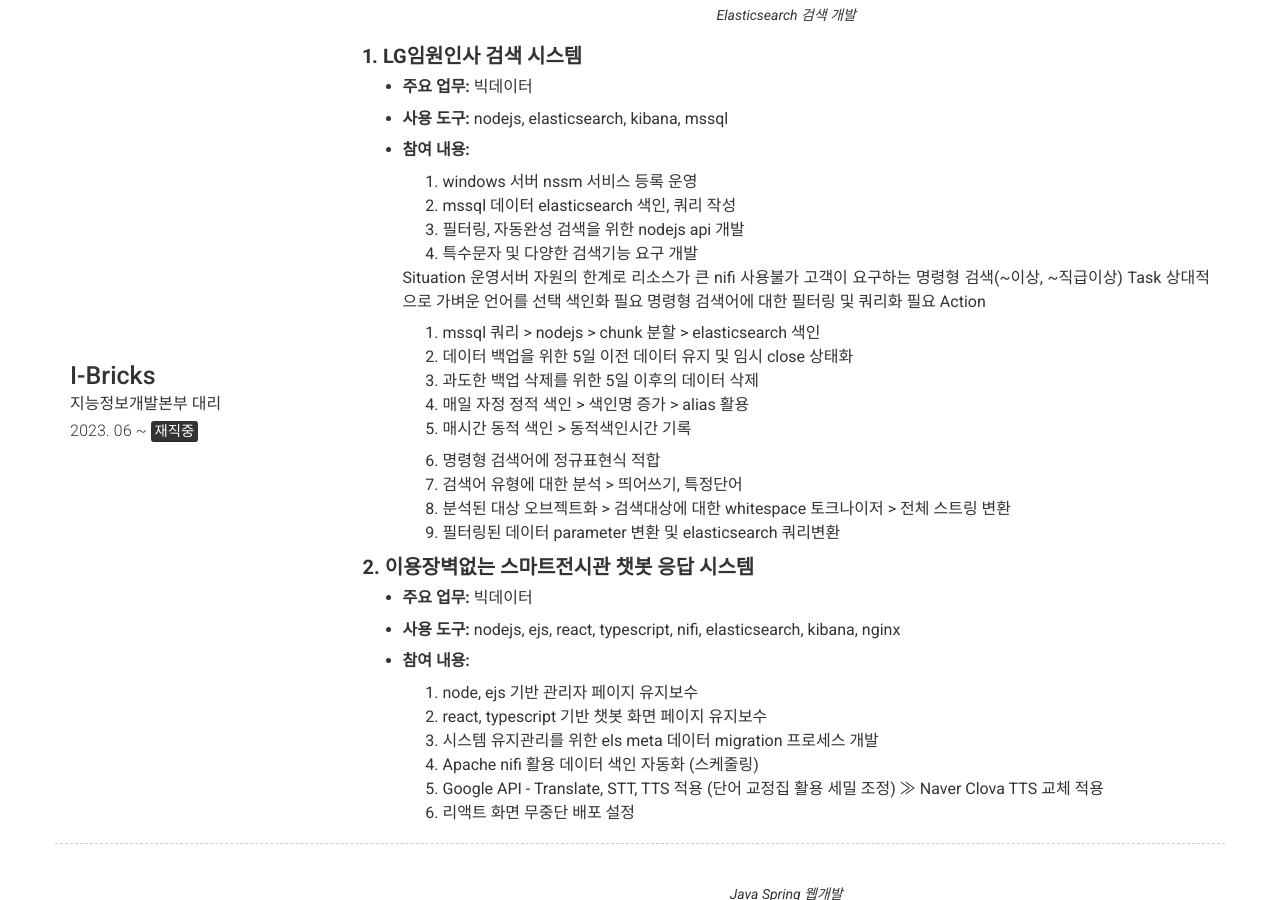
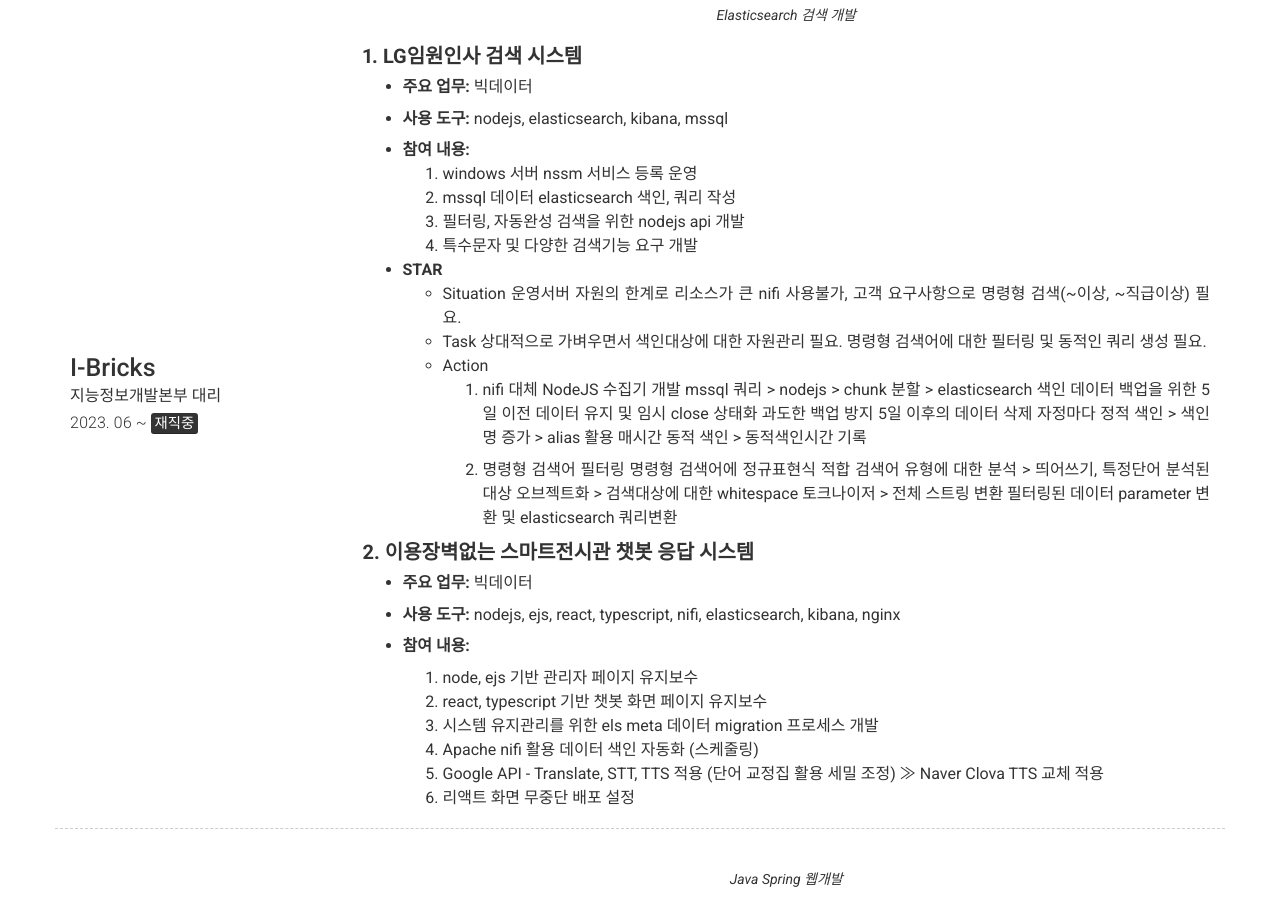
Before and after one commit to sihyeonleee/sihyeonleee.github.io, a Jekyll site: the page built from index.md, in a window 1280 px wide and 900 px high, scrolled down 1823 px. Built offline with Jekyll 4.4.1, drawn with Linux system fonts in a browser that asks for light colours; nearby versions of some CDN libraries.

Commit message:
no message

```diff
--- a/_config.yml
+++ b/_config.yml
@@ -181,23 +181,26 @@ content:
             3. 필터링, 자동완성 검색을 위한 nodejs api 개발
             4. 특수문자 및 다양한 검색기능 요구 개발
 
-            Situation
-              운영서버 자원의 한계로 리소스가 큰 nifi 사용불가
-              고객이 요구하는 명령형 검색(~이상, ~직급이상)
-            Task
-              상대적으로 가벼운 언어를 선택 색인화 필요
-              명령형 검색어에 대한 필터링 및 쿼리화 필요
-            Action
-              1. mssql 쿼리 > nodejs > chunk 분할 > elasticsearch 색인
-              2. 데이터 백업을 위한 5일 이전 데이터 유지 및 임시 close 상태화
-              3. 과도한 백업 삭제를 위한 5일 이후의 데이터 삭제
-              4. 매일 자정 정적 색인 > 색인명 증가 > alias 활용
-              5. 매시간 동적 색인 > 동적색인시간 기록
+          - **STAR**
+            - Situation
+              운영서버 자원의 한계로 리소스가 큰 nifi 사용불가,
+              고객 요구사항으로 명령형 검색(~이상, ~직급이상) 필요.
+            - Task
+              상대적으로 가벼우면서 색인대상에 대한 자원관리 필요.
+              명령형 검색어에 대한 필터링 및 동적인 쿼리 생성 필요.
+            - Action
+              1. nifi 대체 NodeJS 수집기 개발
+                mssql 쿼리 > nodejs > chunk 분할 > elasticsearch 색인
+                데이터 백업을 위한 5일 이전 데이터 유지 및 임시 close 상태화
+                과도한 백업 방지 5일 이후의 데이터 삭제
+                자정마다 정적 색인 > 색인명 증가 > alias 활용
+                매시간 동적 색인 > 동적색인시간 기록
 
-              1. 명령형 검색어에 정규표현식 적합
-              2. 검색어 유형에 대한 분석 > 띄어쓰기, 특정단어
-              3. 분석된 대상 오브젝트화 > 검색대상에 대한 whitespace 토크나이저 > 전체 스트링 변환
-              4. 필터링된 데이터 parameter 변환 및 elasticsearch 쿼리변환
+              2. 명령형 검색어 필터링
+                명령형 검색어에 정규표현식 적합
+                검색어 유형에 대한 분석 > 띄어쓰기, 특정단어
+                분석된 대상 오브젝트화 > 검색대상에 대한 whitespace 토크나이저 > 전체 스트링 변환
+                필터링된 데이터 parameter 변환 및 elasticsearch 쿼리변환
 
           **2. 이용장벽없는 스마트전시관 챗봇 응답 시스템**
           ---
```
